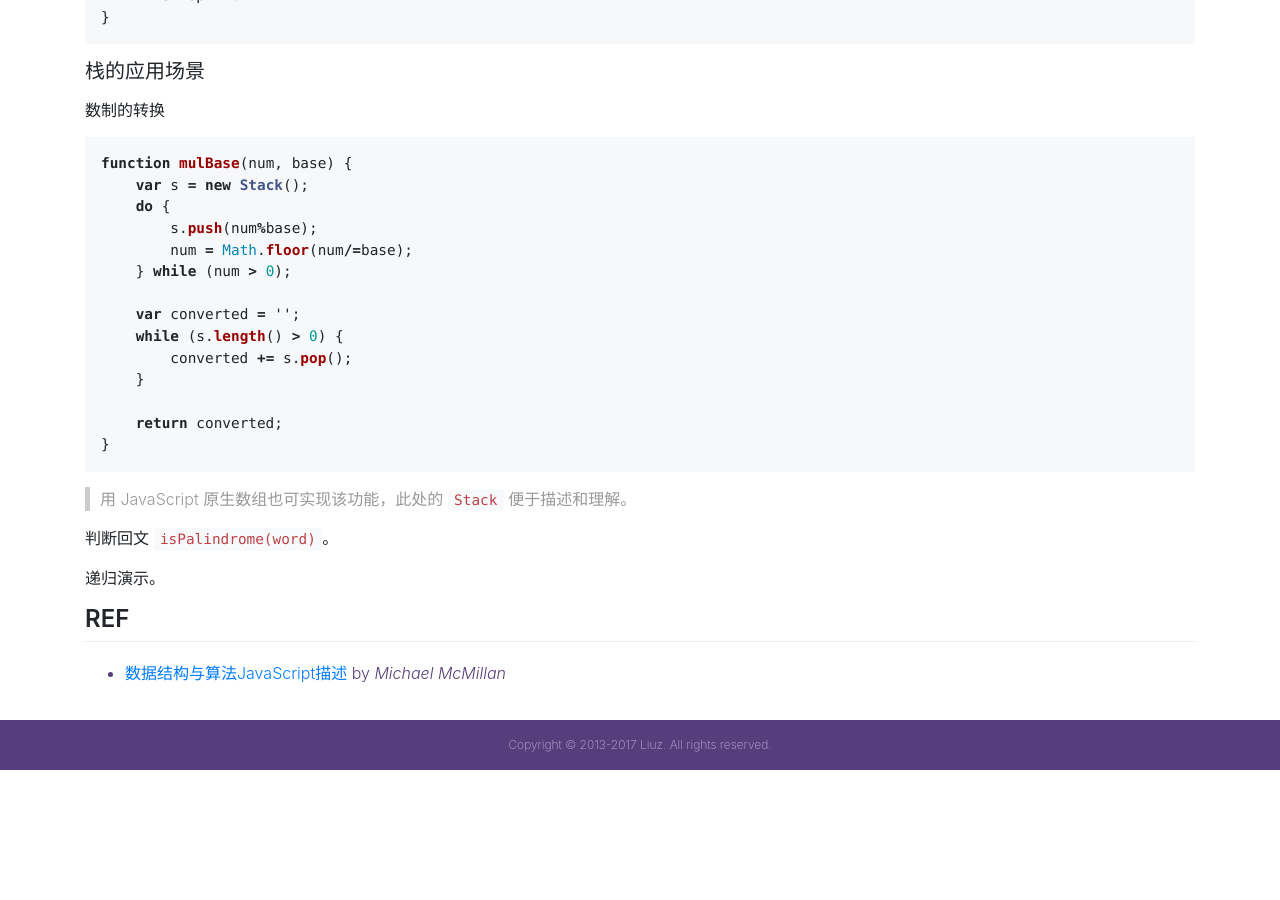
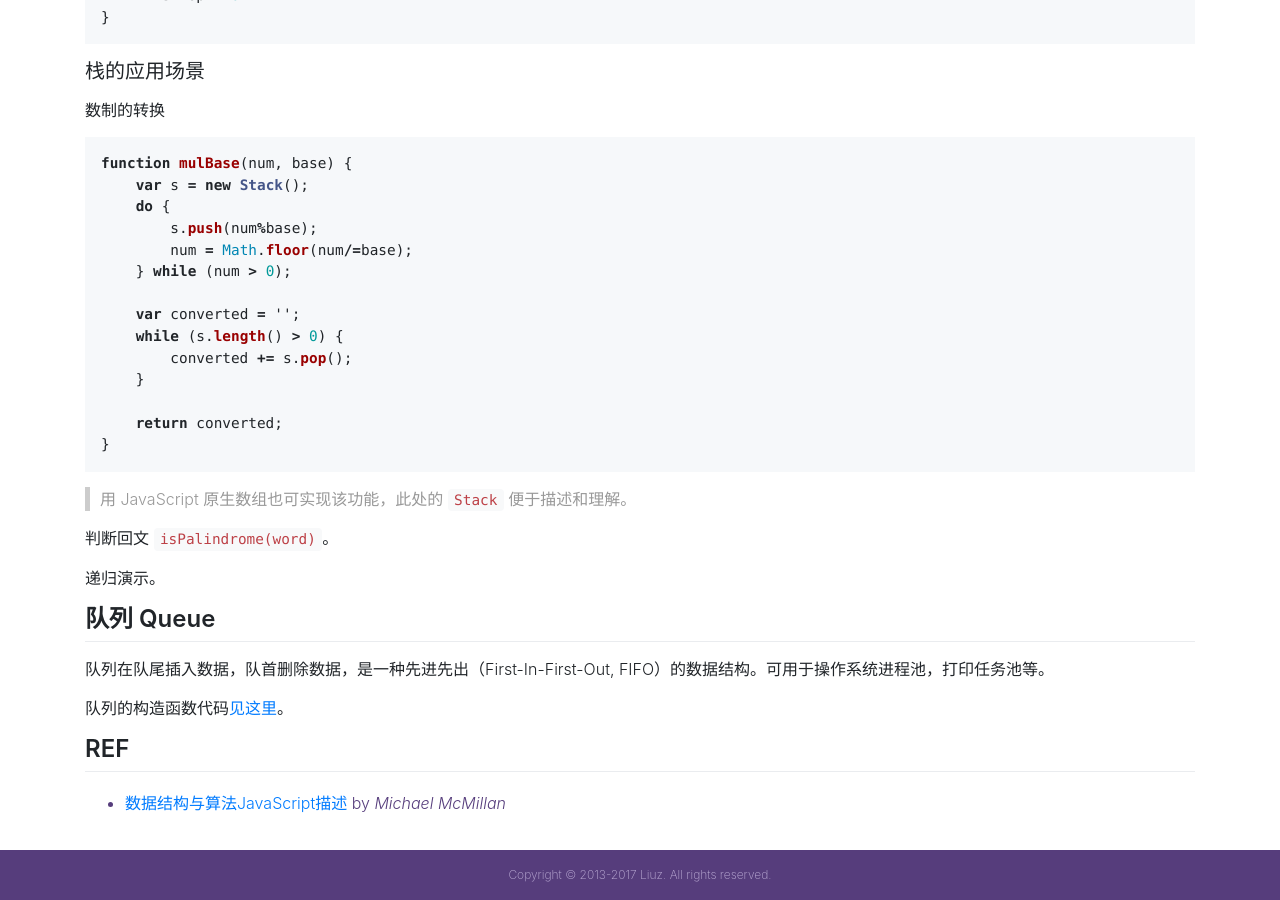
Before and after one commit to liuzhuan/liuzhuan.github.io, a Jekyll site: the page built from _posts/2017-12-11-data-structures-and-algorithms.md, in a window 1280 px wide and 900 px high, scrolled down 2293 px. Built offline with Jekyll 4.4.1, drawn with Linux system fonts in a browser that asks for light colours; nearby versions of some CDN libraries; before the commit the page ends 3063 px from its top, so only the background shows below that.

Commit message:
adding queue data structure

```diff
--- a/_posts/2017-12-11-data-structures-and-algorithms.md
+++ b/_posts/2017-12-11-data-structures-and-algorithms.md
@@ -135,9 +135,16 @@ function mulBase(num, base) {
 
 递归演示。
 
+## 队列 Queue
+
+队列在队尾插入数据，队首删除数据，是一种先进先出（First-In-First-Out, FIFO）的数据结构。可用于操作系统进程池，打印任务池等。
+
+队列的构造函数代码[见这里][queue-code]。
+
 ## REF
 
 - [数据结构与算法JavaScript描述][data-structure-javascript] by *Michael McMillan*
 
 [data-structure-javascript]: https://book.douban.com/subject/25945449/
 [code]: https://github.com/liuzhuan/data-structure-algorithm-code
+[queue-code]: https://github.com/liuzhuan/data-structure-algorithm-code/blob/master/queue/Queue.js
```
